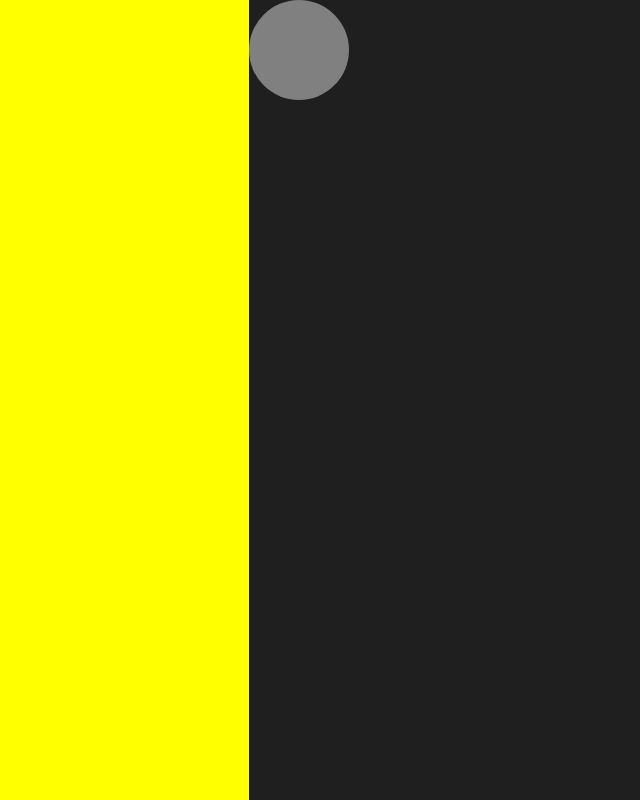
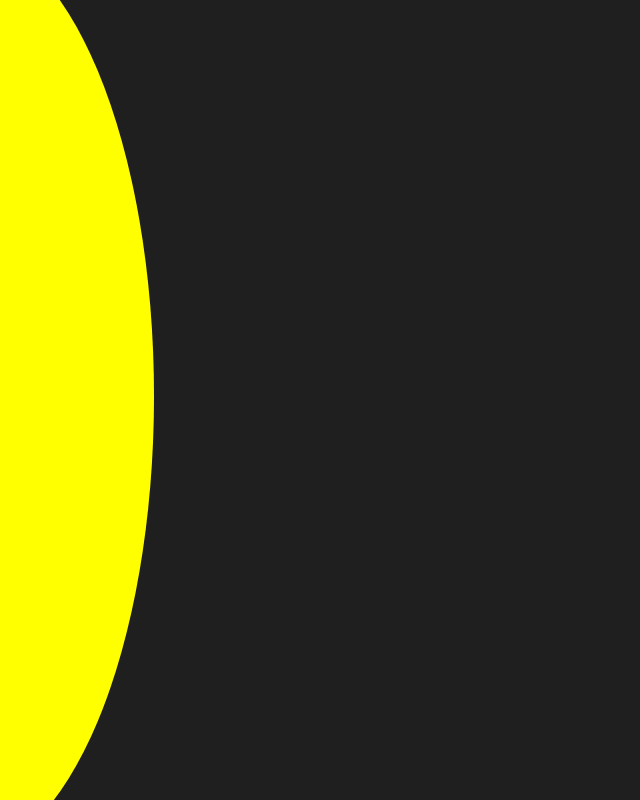
Before and after one commit to cassiano-flores/solar-system-illustration, a plain HTML site: page index.html in a window 1280 px wide. Shown: the whole page, without its empty margins (0-640 px from the left). Drawn offline with Linux system fonts and the light colour scheme.

Commit message:
sun position

```diff
--- a/index.html
+++ b/index.html
@@ -10,17 +10,15 @@
 
   <body>
 
-    <div class="sun">
+    <div class="sun"></div>
+
+
+    <!-- <div class="mercury">
 
     </div>
 
 
-    <div class="mercury">
-
-    </div>
-
-
-    <!-- <div class="venus">
+    <div class="venus">
 
     </div>
 
--- a/style.css
+++ b/style.css
@@ -8,13 +8,37 @@ body {
     width: 100%;
     height: 100vh;
     display: flex;
-    position: relative;
+    position: fixed;
 }
 
 .sun {
-    width: 19.43%;
+    width: 30%;
+    height: 115%;
     background: yellow;
+    border-radius: 100%;
+
+    position: relative;
+    top: -8%;
+    left: -18%;
 }
+
+
+
+
+
+
+
+
+
+
+
+
+
+
+
+
+
+
 
 .mercury {
     background: gray;
```
